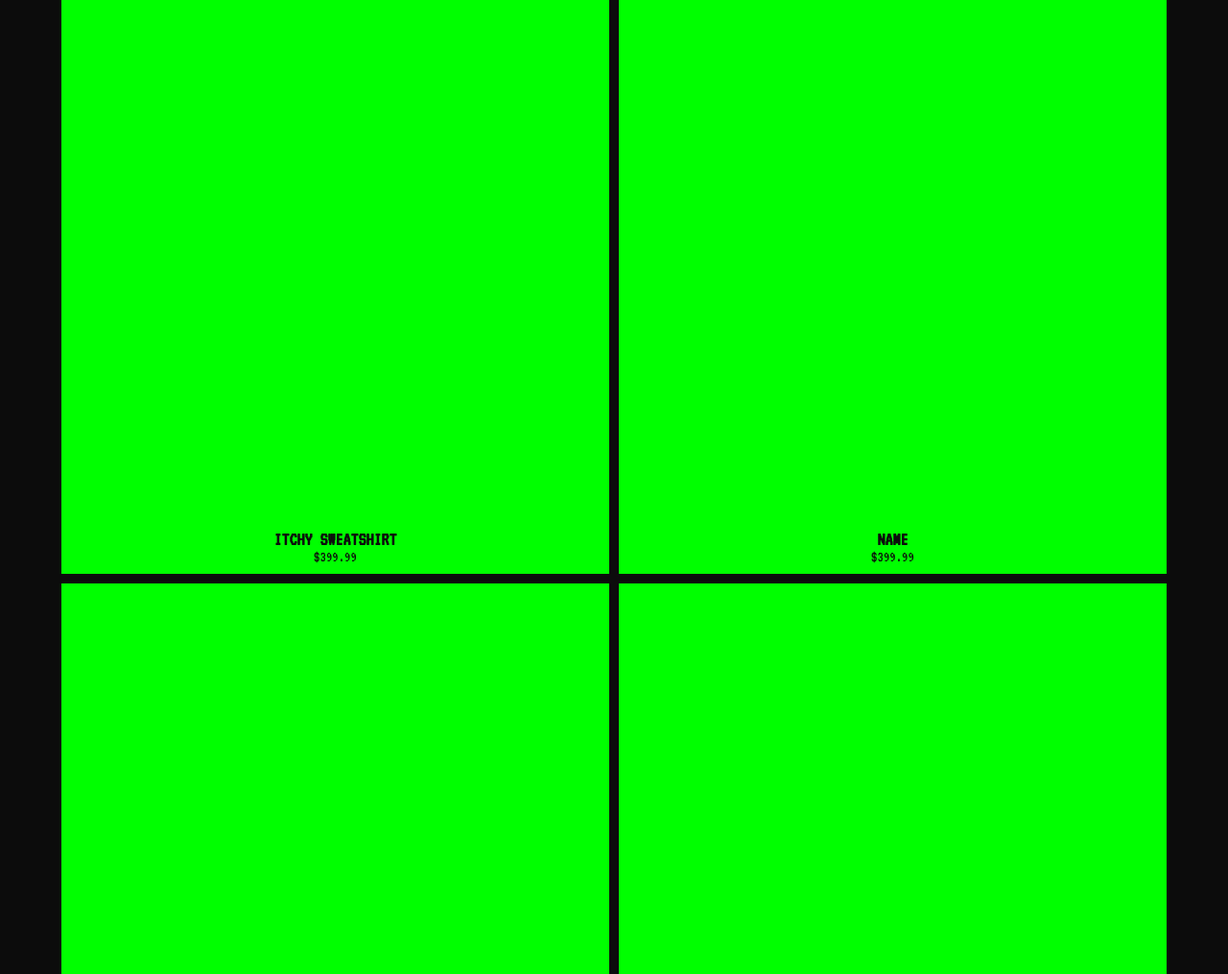
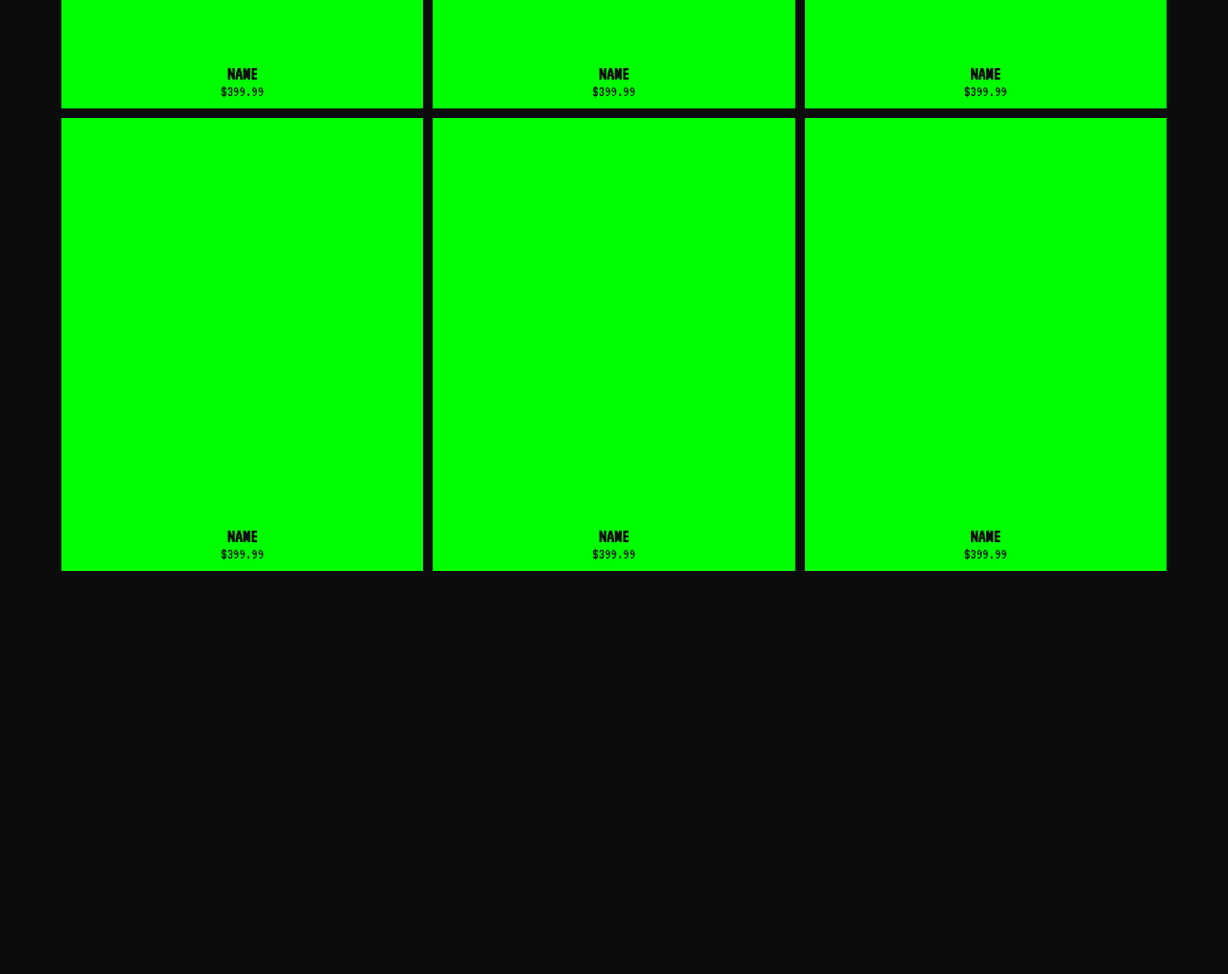
Before and after one commit to aaronyohana/cncn, a website: page src/store.html in a window 1280 px wide. Shown: the part 920-1935 px from the top of the page at 96% size. After the commit the page ends 1600 px from the top, so only its background shows below. Drawn offline with Linux system fonts and the light colour scheme; a web font is replaced by a local one.

Commit message:
Add files via upload

```diff
--- a/src/css/store.css
+++ b/src/css/store.css
@@ -66,7 +66,7 @@ a {
     }
     .items {
         display: grid;
-        grid-template-columns: 1fr 1fr;
+        grid-template-columns: 1fr 1fr 1fr;
         gap: 10px;
         background-color: rgb(12, 12, 12);
         width: 90vw;
@@ -155,7 +155,7 @@ a {
 
     .items {
         display: grid;
-        grid-template-columns: auto;
+        grid-template-columns: 1fr 1fr;
         gap: 10px;
         background-color: rgb(12, 12, 12);
         width: 90vw;
--- a/src/store.html
+++ b/src/store.html
@@ -86,7 +86,24 @@
                     <p>$399.99</p>
                 </div>
             </div>
-
+            <div class="item">
+                <div class="item-desc">
+                    <h3>NAME</h3>
+                    <p>$399.99</p>
+                </div>
+            </div>
+            <div class="item">
+                <div class="item-desc">
+                    <h3>NAME</h3>
+                    <p>$399.99</p>
+                </div>
+            </div>
+            <div class="item">
+                <div class="item-desc">
+                    <h3>NAME</h3>
+                    <p>$399.99</p>
+                </div>
+            </div>
         </div>
     </body>
 </html>
```
